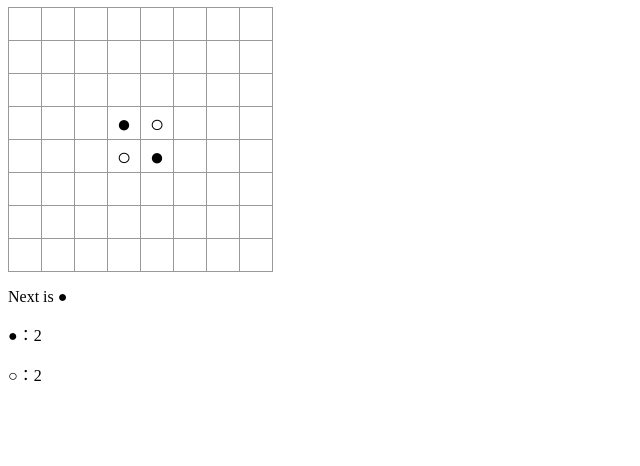
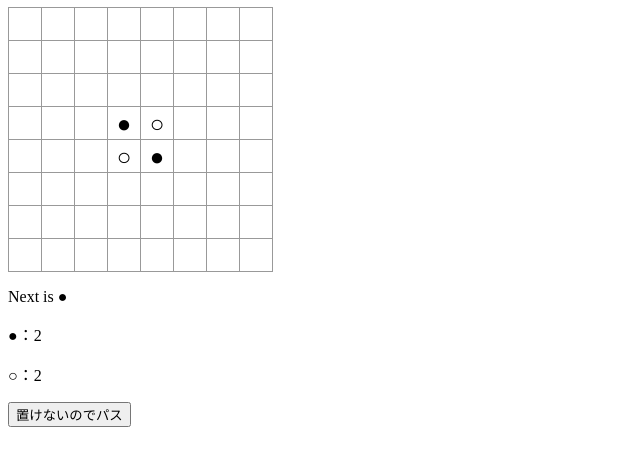
Before and after one commit to haru960197/React.ts-Othello, a React (Create React App) app: page / in a window 1280 px wide. Shown: the top 466 px of the page, without its empty margins (0-640 px from the left). Built offline with nearby package versions, Linux system fonts and the light colour scheme.

Commit message:
[update] パスボタンを追加

```diff
--- a/src/components/Board.tsx
+++ b/src/components/Board.tsx
@@ -94,6 +94,10 @@ export default function Board() {
             <p>{`●：${blackNum}`}</p>
             <p>{`○：${whiteNum}`}</p>
             <p>{resultMessage(matchResult)}</p>
+            <button onClick={
+                () => setState((prev) => ({...prev, blackIsNext: !prev.blackIsNext}))}>
+                    置けないのでパス
+            </button>
         </div>
     );
 }
```
